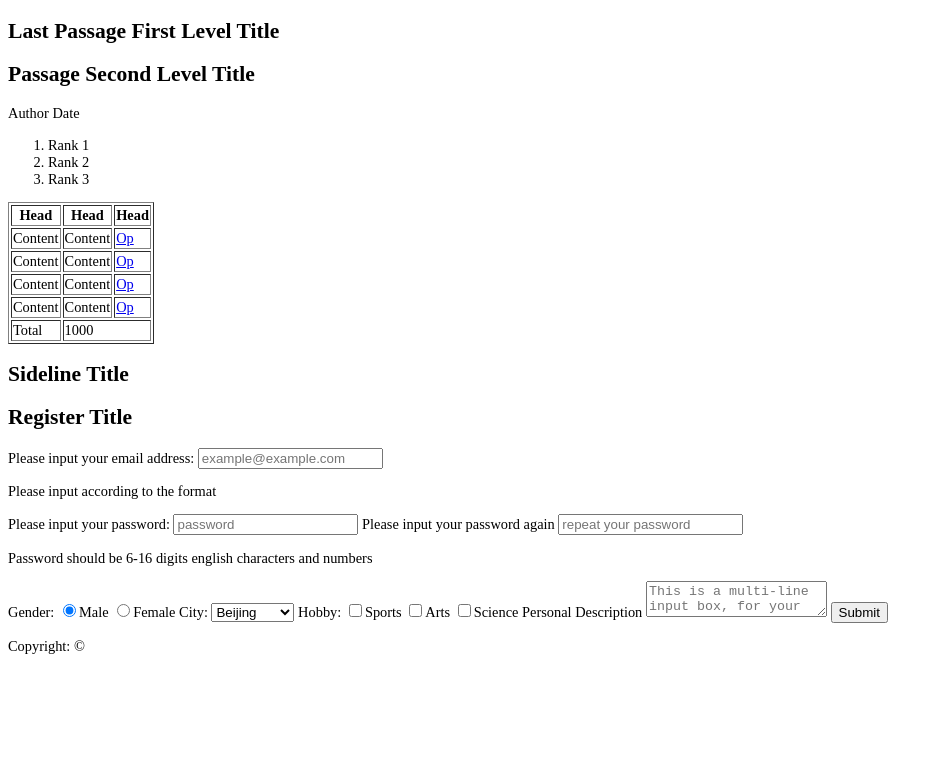
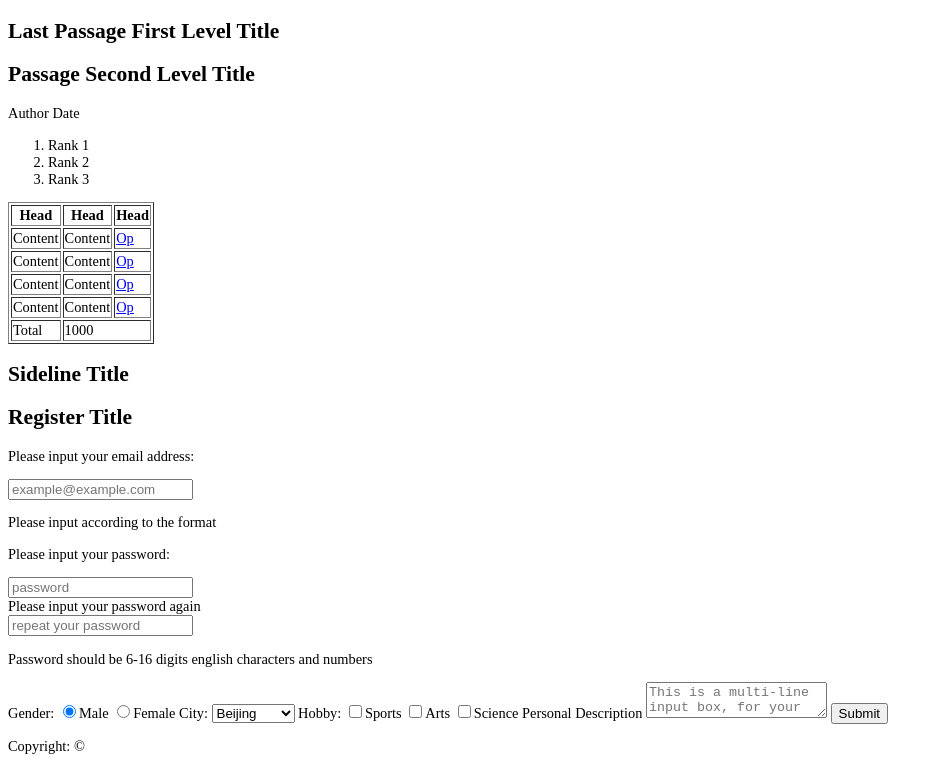
Before and after one commit to 1118tang/IFE-2016SP, a plain HTML site: page 1.html in a window 1280 px wide. Shown: the part 2428-3191 px from the top of the page, without its empty margins (0-943 px from the left). Before the commit the page ends 3091 px from the top, so only its background shows below. Drawn offline with Linux system fonts and the light colour scheme.

Commit message:
1.html change

```diff
--- a/1.html
+++ b/1.html
@@ -125,21 +125,27 @@
         <h2>Register Title</h2>
         <p>
             <span>Please input your email address: </span>
-            <span class="email"><input type="text" name="email" placeholder="example@example.com"/></span>
+            <form action="" method="post">
+                <span class="email"><input type="text" name="email" placeholder="example@example.com"/></span>
+            </form>
         </p>
         <p>Please input according to the format</p>
         <p>
             <span>Please input your password: </span>
-            <span class="password"><input type="text" name="password" placeholder="password"/></span>
+            <form action="" method="post">
+                <span class="password"><input type="password" name="password" placeholder="password"/></span>
+            </form>
             <span>Please input your password again</span>
-            <span class="password"><input type="text" name="repeatpassword" placeholder="repeat your password"/></span>
+            <form action="" method="post">
+            <span class="password"><input type="password" name="repeatpassword" placeholder="repeat your password"/></span>
+            </form>
         </p>
         <p>Password should be 6-16 digits english characters and numbers</p>
         <p>
             <span>Gender: </span>
             <span class="gender">
-                <input type="radio"  name="gender" checked>Male
-                <input type="radio" name="gender">Female
+                <input type="radio"  name="gender" id ="male" checked><label for="male">Male</label>
+                <input type="radio" name="gender" id="female"><label for="female">Female</label>
             </span>
             <span>City: </span>
             <span class="city">
@@ -151,9 +157,9 @@
             </span>
             <span>Hobby: </span>
             <span>
-                <input type="checkbox" name="hobby"/>Sports
-                <input type="checkbox" name="hobby"/>Arts
-                <input type="checkbox" name="hobby"/>Science
+                <input type="checkbox" name="hobby" id="spo"/><label for="spo">Sports</label>
+                <input type="checkbox" name="hobby" id="art"/><label for="art">Arts</label>
+                <input type="checkbox" name="hobby" id="sci"/><label for="sci">Science</label>
             </span>
             <span>Personal Description</span>
             <textarea placeholder="This is a multi-line input box, for your personal statement"></textarea>
```
